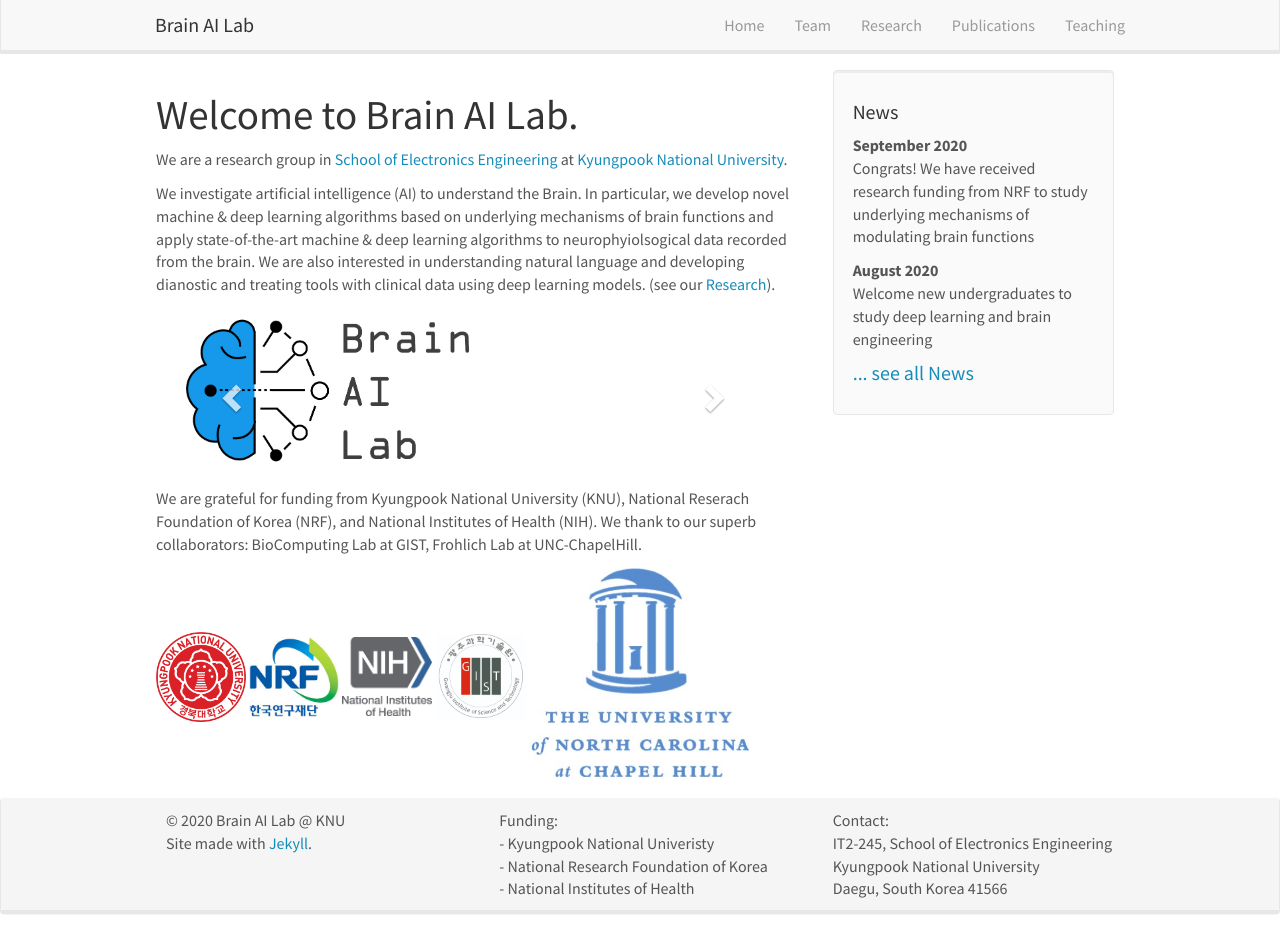
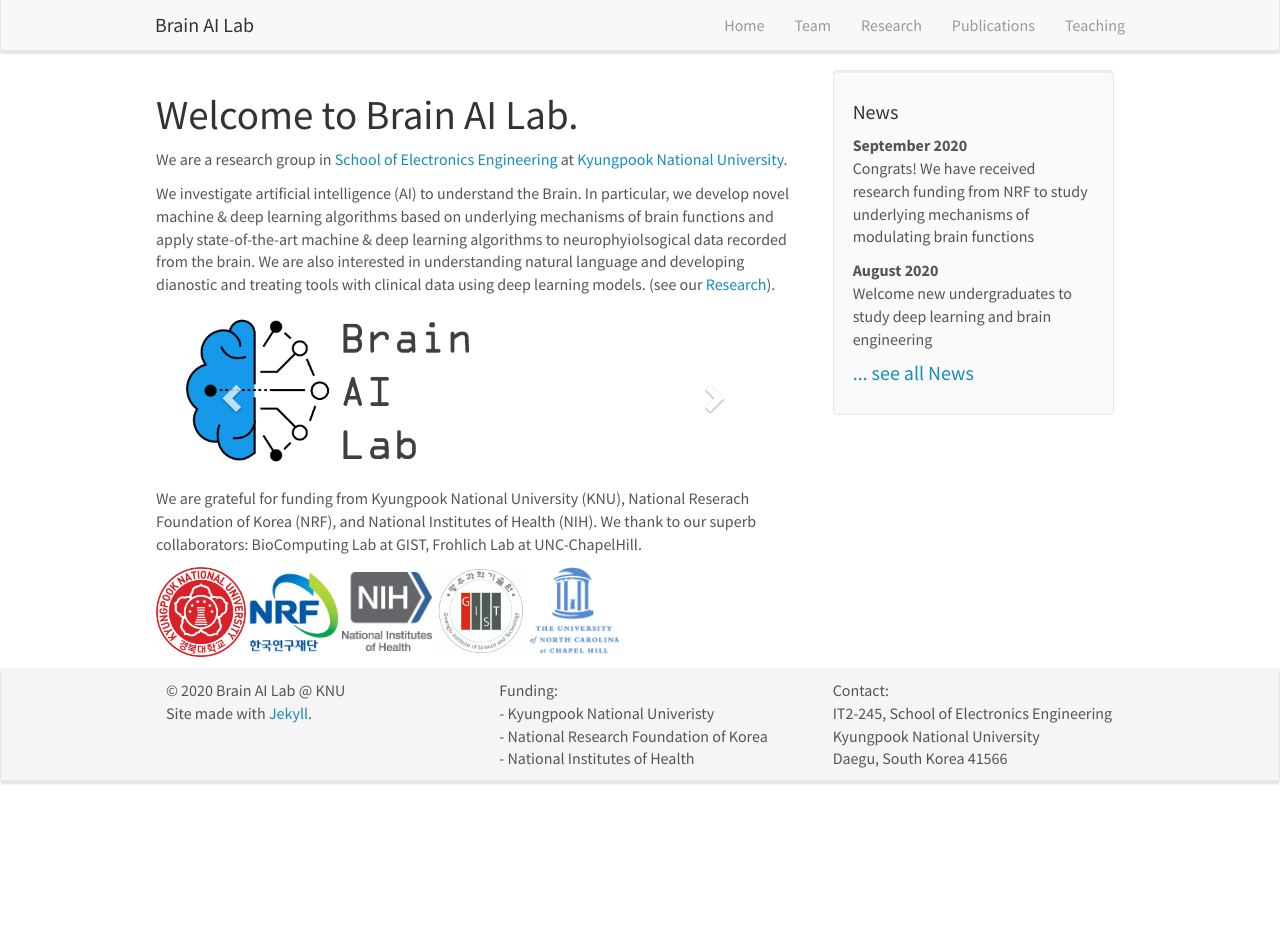
Before and after one commit to KNU-BrainAI/knu-brainai.github.io, a Jekyll site: the page built from _pages/home.md, in a window 1280 px wide and 936 px high. Built offline with Jekyll 4.4.1, drawn with Linux system fonts in a browser that asks for light colours; nearby versions of some CDN libraries.

Commit message:
Update home.md

```diff
--- a/_pages/home.md
+++ b/_pages/home.md
@@ -45,5 +45,5 @@ We thank to our superb collaborators: BioComputing Lab at GIST, Frohlich Lab at
   <img src="{{ site.url }}{{ site.baseurl }}/images/logopic/Logo_NRF.jpg" style="width: 90px">
   <img src="{{ site.url }}{{ site.baseurl }}/images/logopic/Logo_NIH.jpg" style="width: 90px">
    <img src="{{ site.url }}{{ site.baseurl }}/images/logopic/Logo_GIST.jpg" style="width: 90px">
-    <img src="{{ site.url }}{{ site.baseurl }}/images/logopic/Logo_UNC.jpg" style="width: 220px">
+    <img src="{{ site.url }}{{ site.baseurl }}/images/logopic/Logo_UNC.jpg" style="width: 90px">
 </figure>
```
